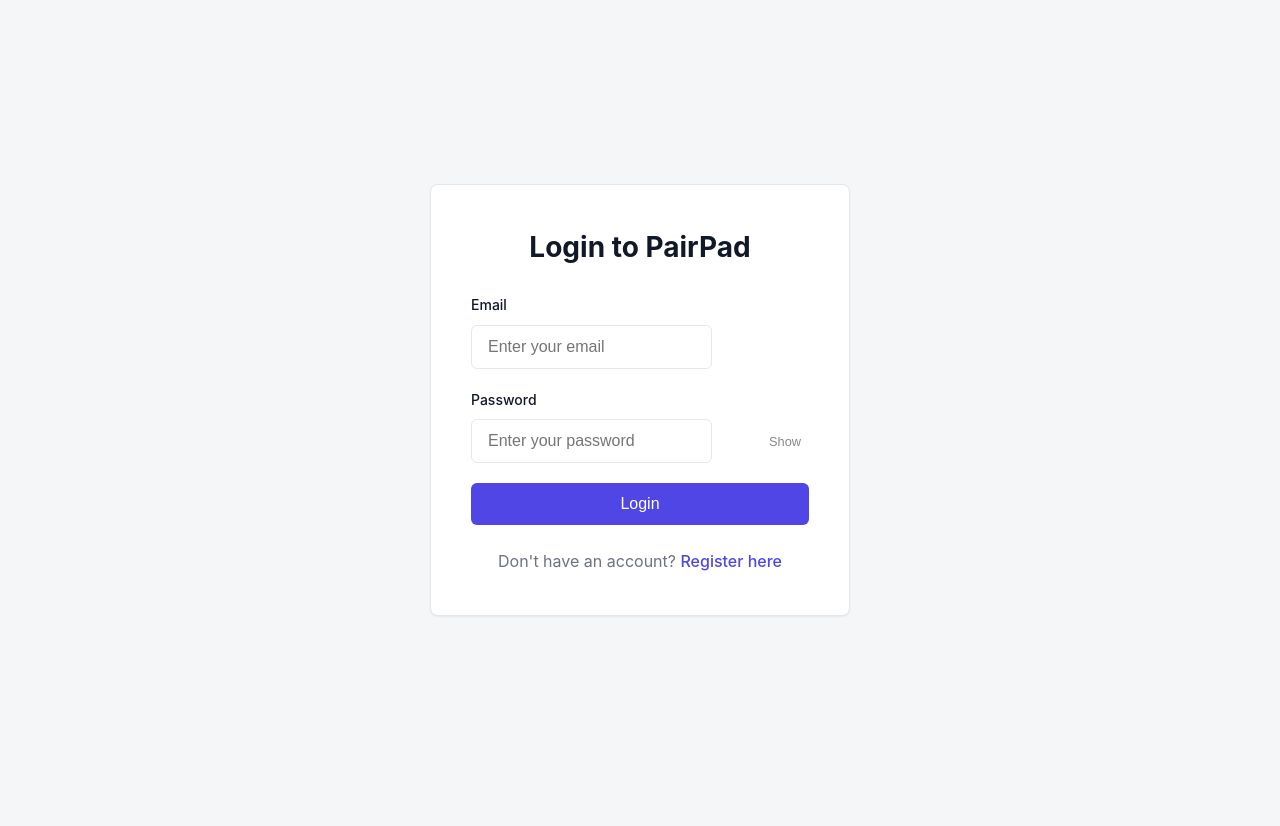
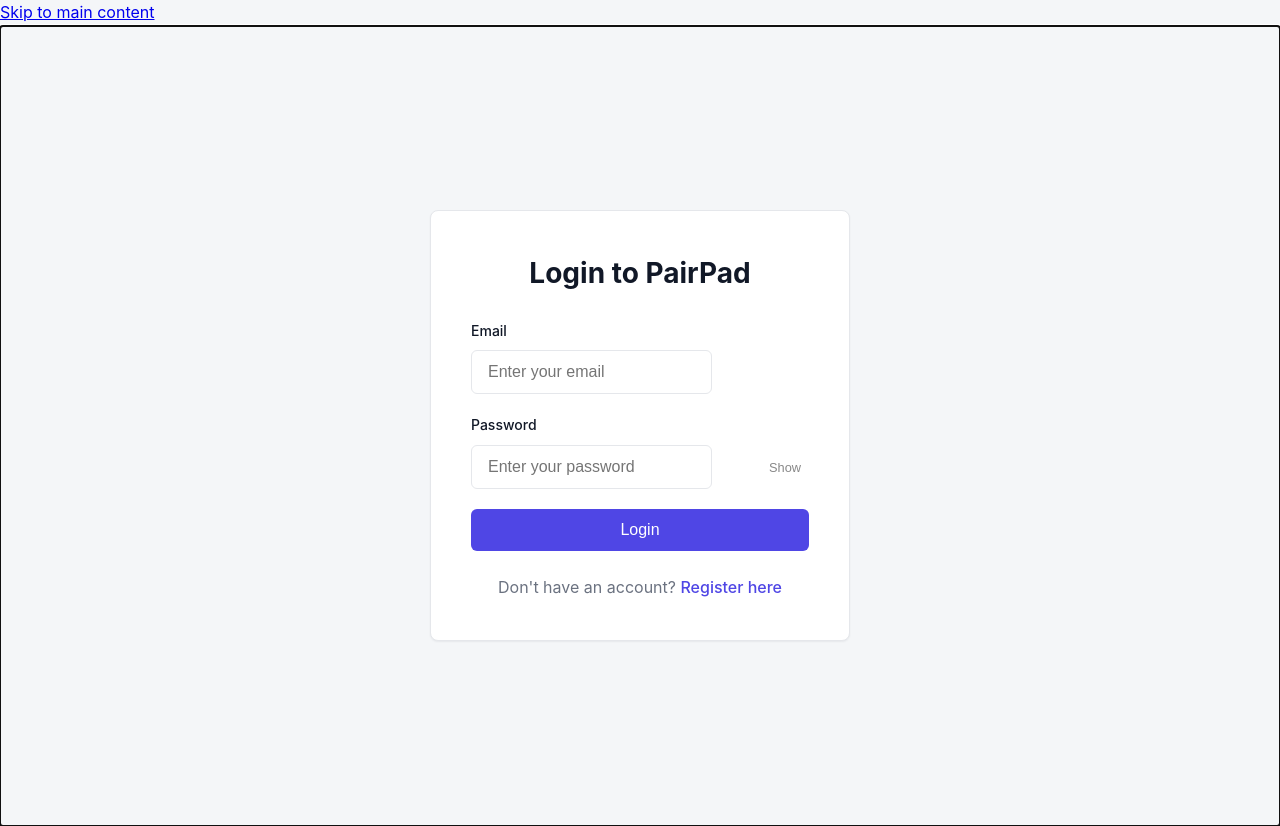
Before and after one commit to assishmoncs/pairpad, a React (Vite) app in the folder frontend/: page /login in a window 1280 px wide. Before the commit the page ends 800 px from the top, so only its background shows below. Built offline with nearby package versions, Linux system fonts and the light colour scheme; no server answers.

Commit message:
feat(a11y): add skip link and route focus management

```diff
--- a/frontend/src/routes/AppRoutes.jsx
+++ b/frontend/src/routes/AppRoutes.jsx
@@ -1,5 +1,5 @@
 import React from 'react';
-import { Routes, Route, Navigate } from 'react-router-dom';
+import { Routes, Route, Navigate, useLocation } from 'react-router-dom';
 import { useAuth } from '../context/AuthContext';
 import Login from '../pages/Login';
 import Register from '../pages/Register';
@@ -18,13 +18,15 @@
 
 const SessionUnavailable = () => {
   const { authError, refreshUser, logout } = useAuth();
-  return <FullPageState title="Session temporarily unavailable">
+  return (
+    <FullPageState title="Session temporarily unavailable">
       <p>{authError || 'We could not load your account right now.'}</p>
       <div className="app-state-actions">
         <button type="button" onClick={refreshUser} className="btn-primary">Try again</button>
         <button type="button" onClick={logout} className="btn-secondary">Logout</button>
       </div>
-  </FullPageState>;
+    </FullPageState>
+  );
 };
 
 const ProtectedRoute = ({ children }) => {
@@ -36,7 +38,24 @@
   return children;
 };
 
+const AccessibleRouteContent = ({ children }) => {
+  const location = useLocation();
+  React.useEffect(() => {
+    document.getElementById('main-content')?.focus();
+  }, [location.pathname]);
+
+  return (
+    <>
+      <a className="skip-link" href="#main-content">Skip to main content</a>
+      <div id="main-content" tabIndex="-1" className="route-content">
+        {children}
+      </div>
+    </>
+  );
+};
+
 const AppRoutes = () => (
+  <AccessibleRouteContent>
     <Routes>
       <Route path="/login" element={<Login />} />
       <Route path="/register" element={<Register />} />
@@ -45,6 +64,7 @@
       <Route path="/" element={<Navigate to="/dashboard" replace />} />
       <Route path="*" element={<NotFound />} />
     </Routes>
+  </AccessibleRouteContent>
 );
 
 export default AppRoutes;
```
Lines whose indentation alone changed are shown as unchanged.
